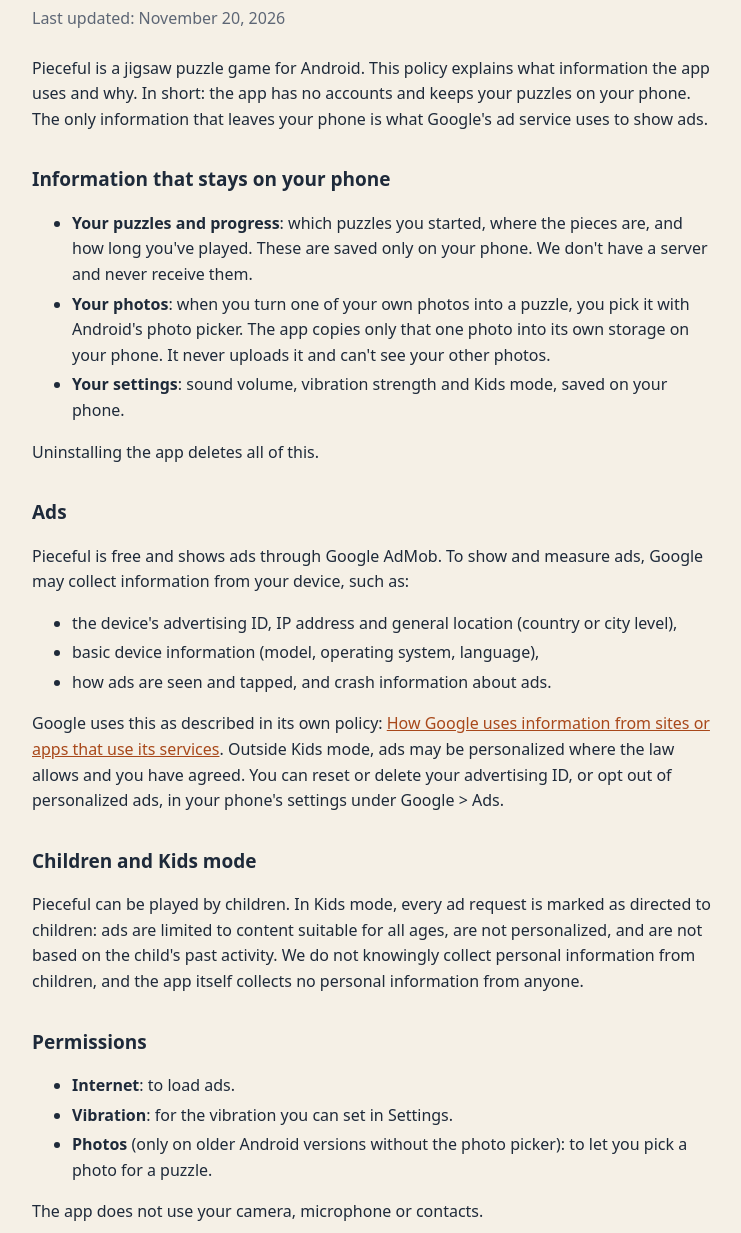
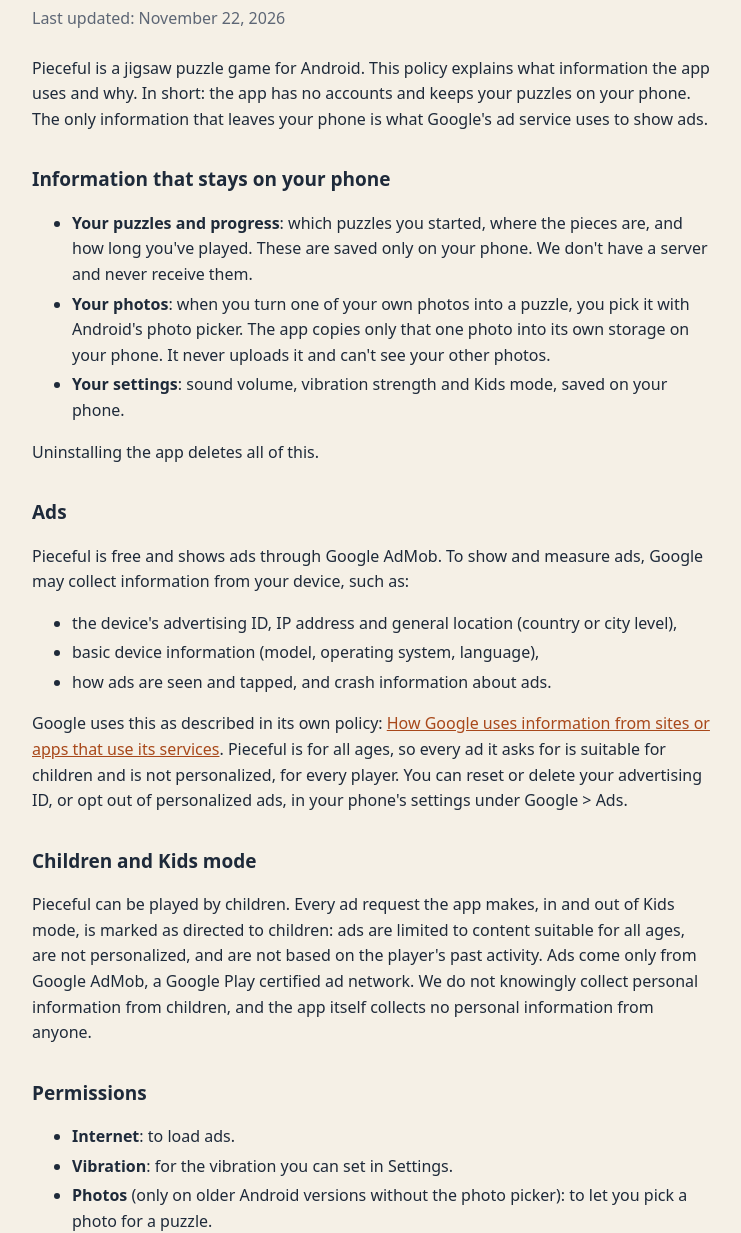
Before and after one commit to gilyanay/pinewood-puzzles-privacy, a plain HTML site: page index.html in a window 1280 px wide. Shown: the part 78-1311 px from the top of the page, without its empty margins (268-1009 px from the left). Drawn offline with Linux system fonts and the light colour scheme.

Commit message:
All ads are child-safe

```diff
--- a/index.html
+++ b/index.html
@@ -17,7 +17,7 @@
 <body>
 <main>
 <h1>Pieceful Privacy Policy</h1>
-<p class="date">Last updated: November 20, 2026</p>
+<p class="date">Last updated: November 22, 2026</p>
 
 <p>Pieceful is a jigsaw puzzle game for Android. This policy explains what information the app uses and why. In short: the app has no accounts and keeps your puzzles on your phone. The only information that leaves your phone is what Google's ad service uses to show ads.</p>
 
@@ -36,10 +36,10 @@
   <li>basic device information (model, operating system, language),</li>
   <li>how ads are seen and tapped, and crash information about ads.</li>
 </ul>
-<p>Google uses this as described in its own policy: <a href="https://policies.google.com/technologies/partner-sites">How Google uses information from sites or apps that use its services</a>. Outside Kids mode, ads may be personalized where the law allows and you have agreed. You can reset or delete your advertising ID, or opt out of personalized ads, in your phone's settings under Google &gt; Ads.</p>
+<p>Google uses this as described in its own policy: <a href="https://policies.google.com/technologies/partner-sites">How Google uses information from sites or apps that use its services</a>. Pieceful is for all ages, so every ad it asks for is suitable for children and is not personalized, for every player. You can reset or delete your advertising ID, or opt out of personalized ads, in your phone's settings under Google &gt; Ads.</p>
 
 <h2>Children and Kids mode</h2>
-<p>Pieceful can be played by children. In Kids mode, every ad request is marked as directed to children: ads are limited to content suitable for all ages, are not personalized, and are not based on the child's past activity. We do not knowingly collect personal information from children, and the app itself collects no personal information from anyone.</p>
+<p>Pieceful can be played by children. Every ad request the app makes, in and out of Kids mode, is marked as directed to children: ads are limited to content suitable for all ages, are not personalized, and are not based on the player's past activity. Ads come only from Google AdMob, a Google Play certified ad network. We do not knowingly collect personal information from children, and the app itself collects no personal information from anyone.</p>
 
 <h2>Permissions</h2>
 <ul>
```
